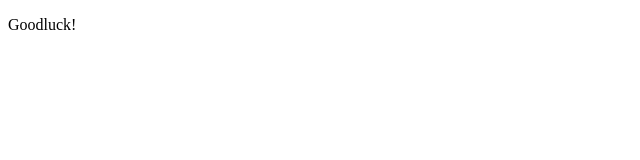
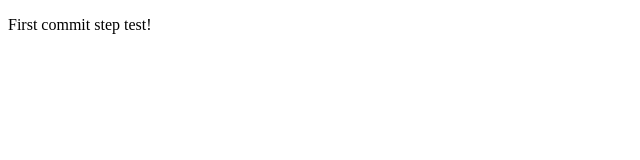
Before and after one commit to dzordzo/big-dev-soon-notes-app, a plain HTML site: page index.html in a window 1280 px wide. Shown: the whole page, without its empty margins (0-640 px from the left). Drawn offline with Linux system fonts and the light colour scheme.

Commit message:
First commit

```diff
--- a/index.html
+++ b/index.html
@@ -5,6 +5,6 @@
     <title>BigDevSoon - Notes App Project</title>
   </head>
   <body>
-    <p>Goodluck!</p>
+    <p>First commit step test!</p>
   </body>
 </html>
```
